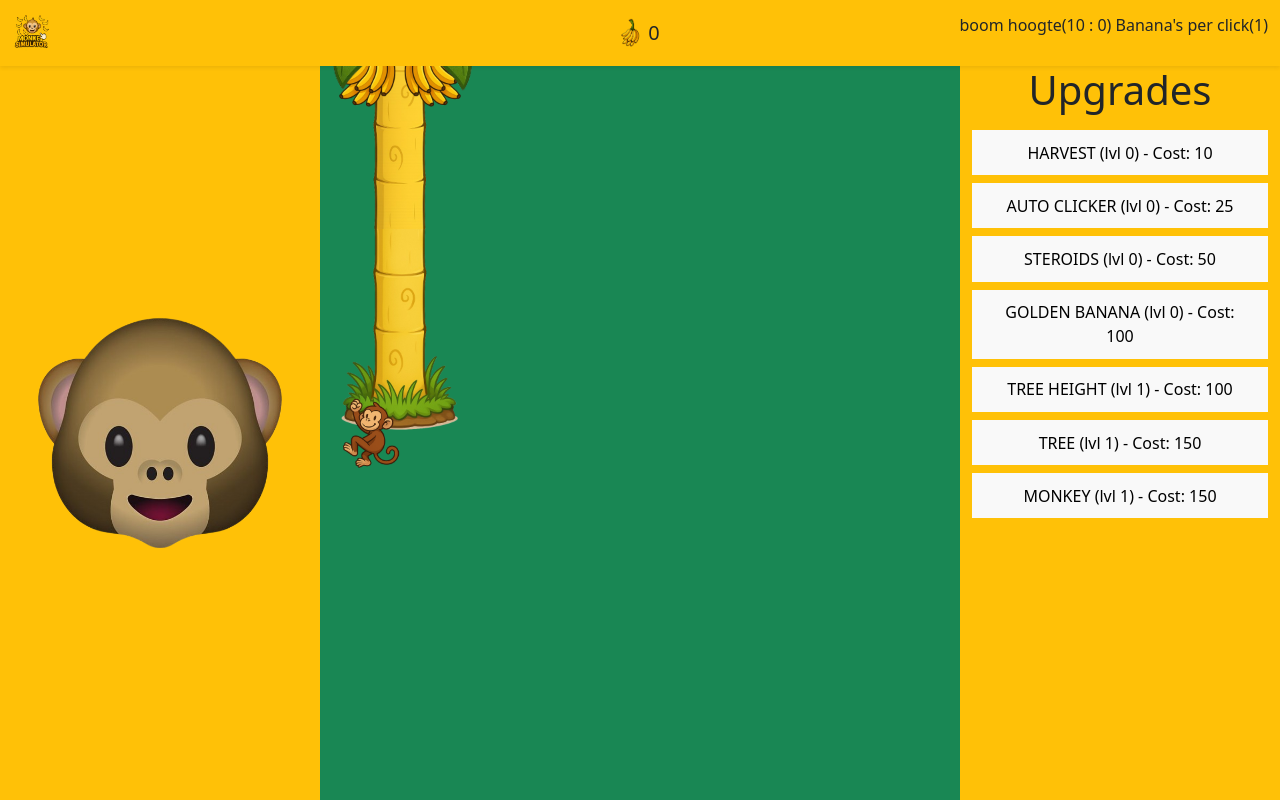
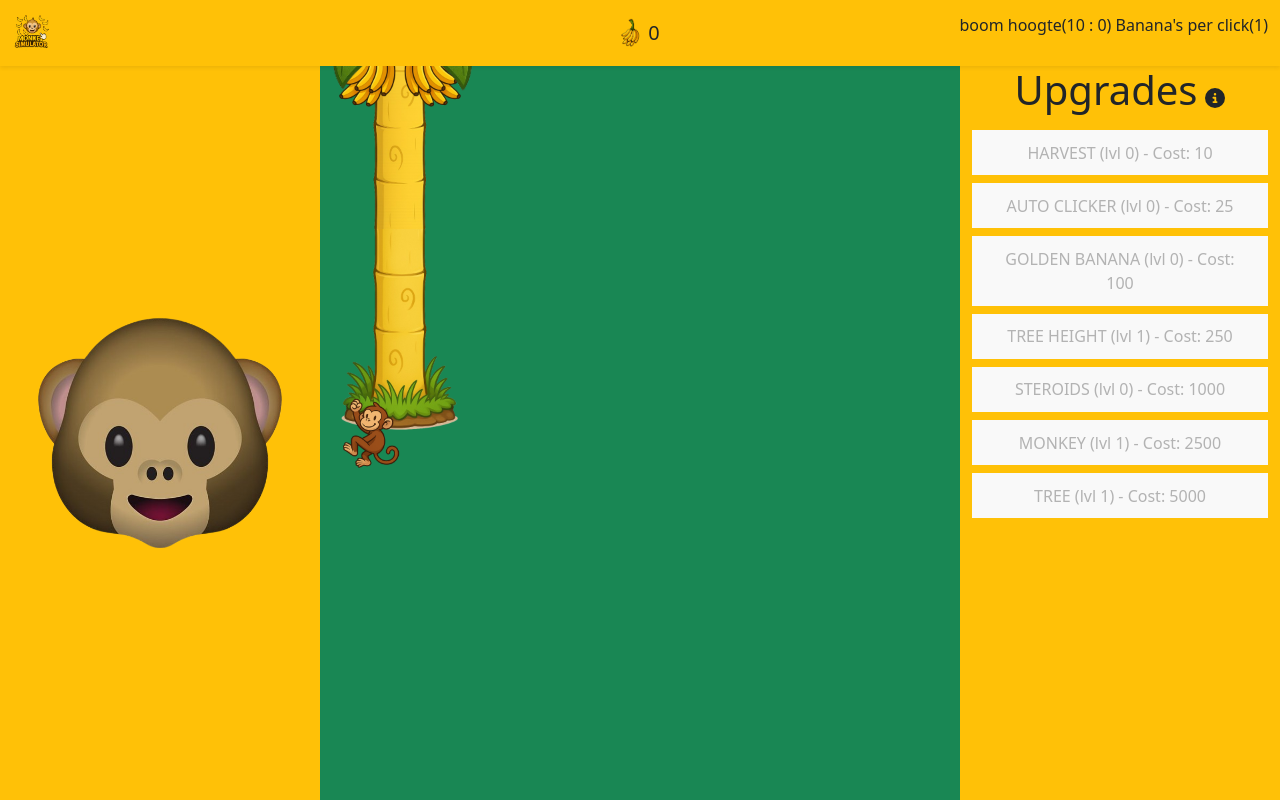
Before and after one commit to Wesselkoole/monkey-simulator, a React (Vite) app: page / in a window 1280 px wide. Built offline with nearby package versions, Linux system fonts and the light colour scheme.

Commit message:
laatste dingen gefixt, upgrades(steroids en tree height). price balance update

```diff
--- a/package.json
+++ b/package.json
@@ -15,6 +15,7 @@
     "bootstrap": "^5.3.6",
     "js-cookie": "^3.0.5",
     "react": "^19.1.0",
+    "react-bootstrap": "^2.10.10",
     "react-dom": "^19.1.0"
   },
   "devDependencies": {
--- a/src/actions/MonkeyActions.jsx
+++ b/src/actions/MonkeyActions.jsx
@@ -5,7 +5,7 @@ export function monkeyClicked(userContext, powerUpContext) {
     const setGameData = userContext.setGameData;
 
     setGameData({
-        currentMonkeyClimbHeight: gameData.currentMonkeyClimbHeight + 1
+        currentMonkeyClimbHeight: powerUpContext.powerUps.STEROIDS.level === 0 ? gameData.currentMonkeyClimbHeight +1 : gameData.currentMonkeyClimbHeight + (powerUpContext.powerUps.STEROIDS.level *1.1)
     });
 
     if (gameData.currentMonkeyClimbHeight + 1 < (powerUpContext.powerUps.TREE_HEIGHT.level * 10)) {
@@ -13,24 +13,28 @@ export function monkeyClicked(userContext, powerUpContext) {
     }
 
     const goldenBananaLevel = powerUpContext.powerUps.GOLDEN_BANANA.level;
-    let multiplier = 1;
     let goldenBananaUsed = false;
 
     if (goldenBananaLevel > 0) {
         const chance =  5;
         const roll = Math.random() * 100;
         if (roll < chance) {
-            multiplier = goldenBananaLevel + 10;
             goldenBananaUsed = true;
         }
     }
 
     const harvestLevel = powerUpContext.powerUps.HARVEST.level;
+    const treeHeightLevel = powerUpContext.powerUps.TREE_HEIGHT.level;
     const harvestMultiplier = harvestLevel === 0 ? 1 : harvestLevel * 1.5;
+    const treeHeightLevelMultiplier = treeHeightLevel === 1 ? 1 : treeHeightLevel * 1.5;
 
     let monkeys = powerUpContext.powerUps.MONKEY.level;
 
-    const bananasGained = gameData.bananaTreeYield * harvestMultiplier * monkeys * multiplier;
+    let bananasGained = gameData.bananaTreeYield * harvestMultiplier * monkeys * treeHeightLevelMultiplier;
+
+    if(goldenBananaUsed) {
+        bananasGained = bananasGained  * (10 + goldenBananaLevel)
+    }
 
     setGameData({
         currentMonkeyClimbHeight: 0,
--- a/src/css/upgrades.css
+++ b/src/css/upgrades.css
@@ -1,18 +1,9 @@
 .upgrade-btn {
-    position: relative;
     display: block;
     width: 100%;
 }
 
-.upgrade-info {
-    display: none;
-    border-top: 1px solid #ccc;
-    padding: 5px 10px;
-    font-size: 0.9rem;
-    color: #000;
-    transition: opacity 0.3s ease;
+.info-icon {
+    font-size: 1.25rem;
+    transition: color 0.3s;
 }
-
-.upgrade-btn:hover + .upgrade-info {
-    display: block;
-}
--- a/src/hooks/PowerUpContext.jsx
+++ b/src/hooks/PowerUpContext.jsx
@@ -9,13 +9,13 @@ export function usePowerUpContext() {
 
 export function PowerUpProvider({ children }) {
     const [powerUps, setPowerUps] = useState({
-        HARVEST: { level: 0, cost: 10 },
-        AUTO_CLICKER: { level: 0, cost: 25 },
-        STEROIDS: { level: 0, cost: 50 },
-        GOLDEN_BANANA: { level: 0, cost: 100 },
-        TREE_HEIGHT: { level: 1, cost: 100 },
-        TREE: { level: 1, cost: 150, maxLevel: 4 },
-        MONKEY: { level: 1, cost: 150, maxLevel: (currentPowerUps) => { return currentPowerUps.TREE.level * 2; } }
+        HARVEST: { level: 0, cost: 10 ,info: "Increases harvest by 1.5*"},
+        AUTO_CLICKER: { level: 0, cost: 25 ,info: "Adds an auto clicker that clicks once per second"},
+        GOLDEN_BANANA: { level: 0, cost: 100 ,info: "Change of getting a banana worth 10* harvest + level of this upgrade"},
+        TREE_HEIGHT: { level: 1, cost: 250 ,info: "Increases tree height to improve tree yield by 1.5"},
+        STEROIDS: { level: 0, cost: 1000 ,info: "Increases climb rate by 1.25*", maxLevel: () => { return 10; }},
+        MONKEY: { level: 1, cost: 2500,info: "Adds monkey to tree to harvest more bananas", maxLevel: (currentPowerUps) => { return currentPowerUps.TREE.level * 2; }},
+        TREE: { level: 1, cost: 5000, maxLevel: 4 ,info: "Adds a tree for more harvest space"},
     });
 
     function levelUp(powerUpType) {
@@ -25,8 +25,9 @@ export function PowerUpProvider({ children }) {
                 ...prev,
                 [powerUpType]: {
                     level: current.level + 1,
-                    cost: Math.floor(current.cost * 1.5),
-                    maxLevel: current.maxLevel
+                    cost: Math.floor(current.cost * 2.25),
+                    maxLevel: current.maxLevel,
+                    info: current.info
                 }
             };
         });
--- /dev/null
+++ b/src/views/PowerUpInfoModal.jsx
@@ -0,0 +1,36 @@
+import React from 'react';
+import { Modal, Button } from 'react-bootstrap';
+import { usePowerUpContext } from '../hooks/PowerUpContext';
+import 'bootstrap/dist/css/bootstrap.min.css';
+import 'bootstrap/dist/js/bootstrap.bundle.min.js';
+
+const PowerUpInfoModal = ({ show, onClose }) => {
+    const powerUpContext = usePowerUpContext();
+
+    return (
+        <Modal show={show} onHide={onClose} centered>
+            <Modal.Header closeButton>
+                <Modal.Title>Power-up Information</Modal.Title>
+            </Modal.Header>
+            <Modal.Body>
+                {Object.keys(powerUpContext.powerUps).map((key) => {
+                    const powerUp = powerUpContext.powerUps[key];
+
+                    return (
+                        <div key={key} className="mb-3">
+                            <h5 className="mb-1">{key.replace("_", " ")}:</h5>
+                            <p className="mb-0 text-muted">{powerUp.info}</p>
+                        </div>
+                    );
+                })}
+            </Modal.Body>
+            <Modal.Footer>
+                <Button variant="secondary" onClick={onClose}>
+                    Close
+                </Button>
+            </Modal.Footer>
+        </Modal>
+    );
+};
+
+export default PowerUpInfoModal;
--- a/src/views/Upgrades.jsx
+++ b/src/views/Upgrades.jsx
@@ -1,35 +1,72 @@
-import React from 'react';
+import React, { useState } from 'react';
 import 'bootstrap/dist/css/bootstrap.min.css';
 import 'bootstrap/dist/js/bootstrap.bundle.min.js';
 import "../css/upgrades.css";
+import { FontAwesomeIcon } from '@fortawesome/react-fontawesome';
+import { faInfoCircle } from '@fortawesome/free-solid-svg-icons';
 import { usePowerUpContext } from '../hooks/PowerUpContext';
 import { useUserContext } from '../hooks/UserContext';
 import { buyUpgrade } from '../actions/PowerUpActions';
+import PowerUpInfoModal from '../views/PowerUpInfoModal.jsx';
 
 const Upgrades = () => {
     const userContext = useUserContext();
     const powerUpContext = usePowerUpContext();
 
+    const [modalVisible, setModalVisible] = useState(false);
+
+    const openModal = () => {
+        setModalVisible(true);
+    };
+
+    const closeModal = () => {
+        setModalVisible(false);
+    };
+
     return (
         <>
             <div className="row mb-3">
-            <h1>Upgrades</h1>
+                <h1>Upgrades
+                    <FontAwesomeIcon
+                    icon={faInfoCircle}
+                    className="ms-2 fa-dark info-icon"
+                    style={{ cursor: 'pointer' }}
+                    onClick={() => openModal()}
+                    title="More info"
+                /></h1>
 
-            {Object.keys(powerUpContext.powerUps).map((key) => (
-                <div key={key} className="mt-2">
+                {Object.keys(powerUpContext.powerUps).map((key) => {
+                    const powerUp = powerUpContext.powerUps[key];
+                    const userBananas = userContext.gameData.bananas;
+
+                    let maxLevelReached = false;
+                    if (powerUp.maxLevel !== undefined) {
+                        const maxLevel = typeof powerUp.maxLevel === "function"
+                            ? powerUp.maxLevel(powerUpContext.powerUps)
+                            : powerUp.maxLevel;
+                        maxLevelReached = powerUp.level >= maxLevel;
+                    }
+
+                    const notEnoughBananas = userBananas < powerUp.cost;
+
+                    return (
+                        <div key={key} className="col-12 mt-2 d-flex align-items-center upgrade-container">
                             <button
-                        className="upgrade-btn"
+                                className="upgrade-btn flex-grow-1"
                                 onClick={() => buyUpgrade(userContext, powerUpContext, key)}
+                                disabled={notEnoughBananas || maxLevelReached}
                             >
-                        {key.replace("_", " ")} (lvl {powerUpContext.powerUps[key].level}) - Cost: {powerUpContext.powerUps[key].cost}
+                                {key.replace("_", " ")} (lvl {powerUp.level}) - Cost: {powerUp.cost}
                             </button>
-                    <div className="upgrade-info">
-                        Info about the {key.toLowerCase().replace("_", " ")} upgrade
                         </div>
+                    );
+                })}
             </div>
-            ))}
 
-        </div>
+            <PowerUpInfoModal
+                show={modalVisible}
+                onClose={closeModal}
+            />
         </>
     );
 };
```
Also changed, not shown: 1 other file (tests, documents, lock files or other folders). Lines whose indentation alone changed are shown as unchanged.
